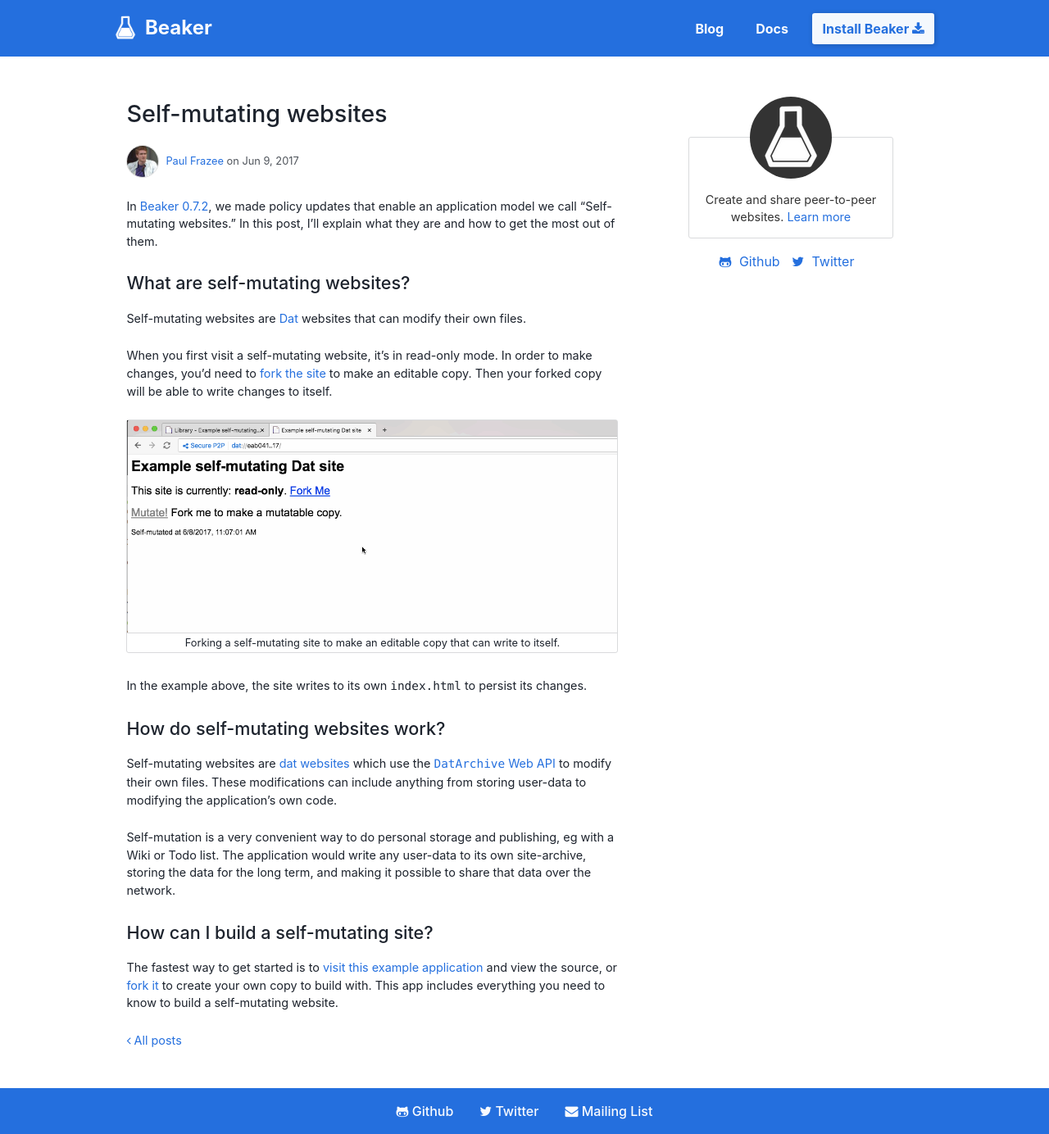
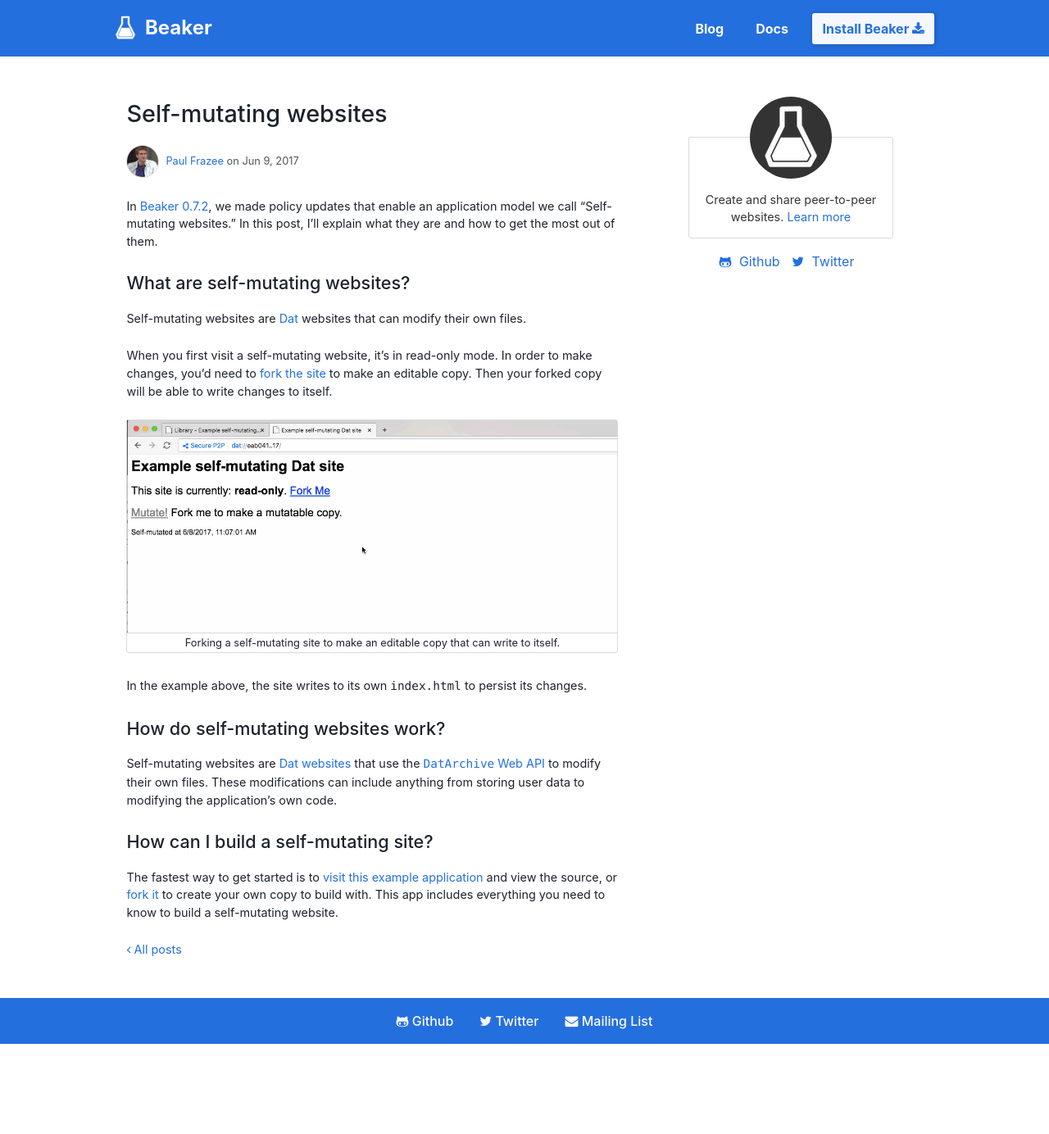
Before and after one commit to beakerbrowser/beakerbrowser.com, a Jekyll site: the page built from _posts/2017-06-09-self-mutating-websites.md, in a window 1280 px wide. Shown: the whole page at 82% size. Built offline with Jekyll 4.4.1, drawn with Linux system fonts in a browser that asks for light colours; after the commit the page ends 1274 px from its top, so only the background shows below that.

Commit message:
Capitalize Dat and tighten up grammar

```diff
--- a/_posts/2017-06-09-self-mutating-websites.md
+++ b/_posts/2017-06-09-self-mutating-websites.md
@@ -26,9 +26,7 @@
 
 ## How do self-mutating websites work?
 
-Self-mutating websites are [dat websites](/docs/using-beaker/the-peer-to-peer-web.html) which use the [`DatArchive` Web API](/docs/apis/dat.html) to modify their own files. These modifications can include anything from storing user-data to modifying the application's own code.
-
-Self-mutation is a very convenient way to do personal storage and publishing, eg with a Wiki or Todo list. The application would write any user-data to its own site-archive, storing the data for the long term, and making it possible to share that data over the network.
+Self-mutating websites are [Dat websites](/docs/using-beaker/the-peer-to-peer-web.html) that use the [`DatArchive` Web API](/docs/apis/dat.html) to modify their own files. These modifications can include anything from storing user data to modifying the application's own code.
 
 
 ## How can I build a self-mutating site?
```
